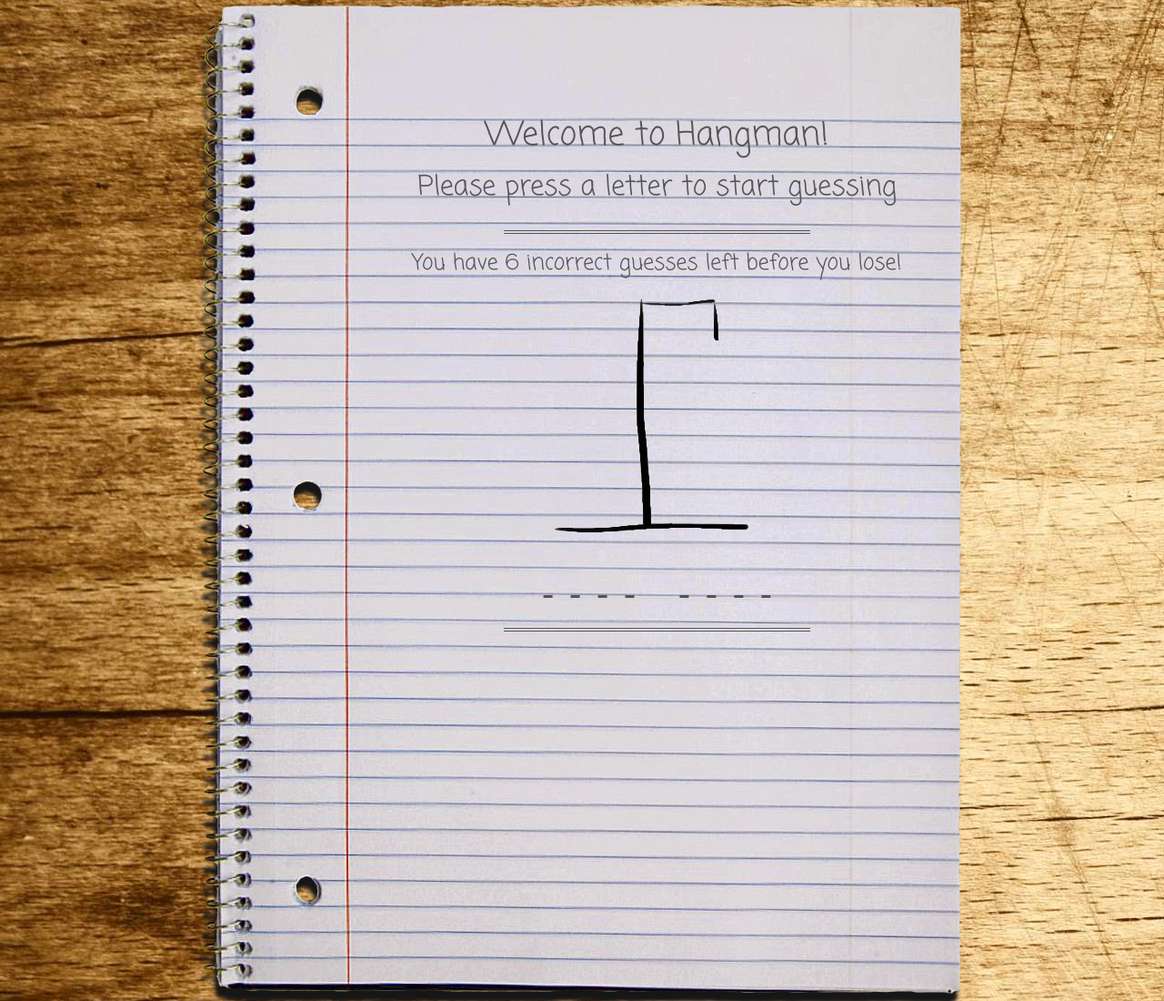
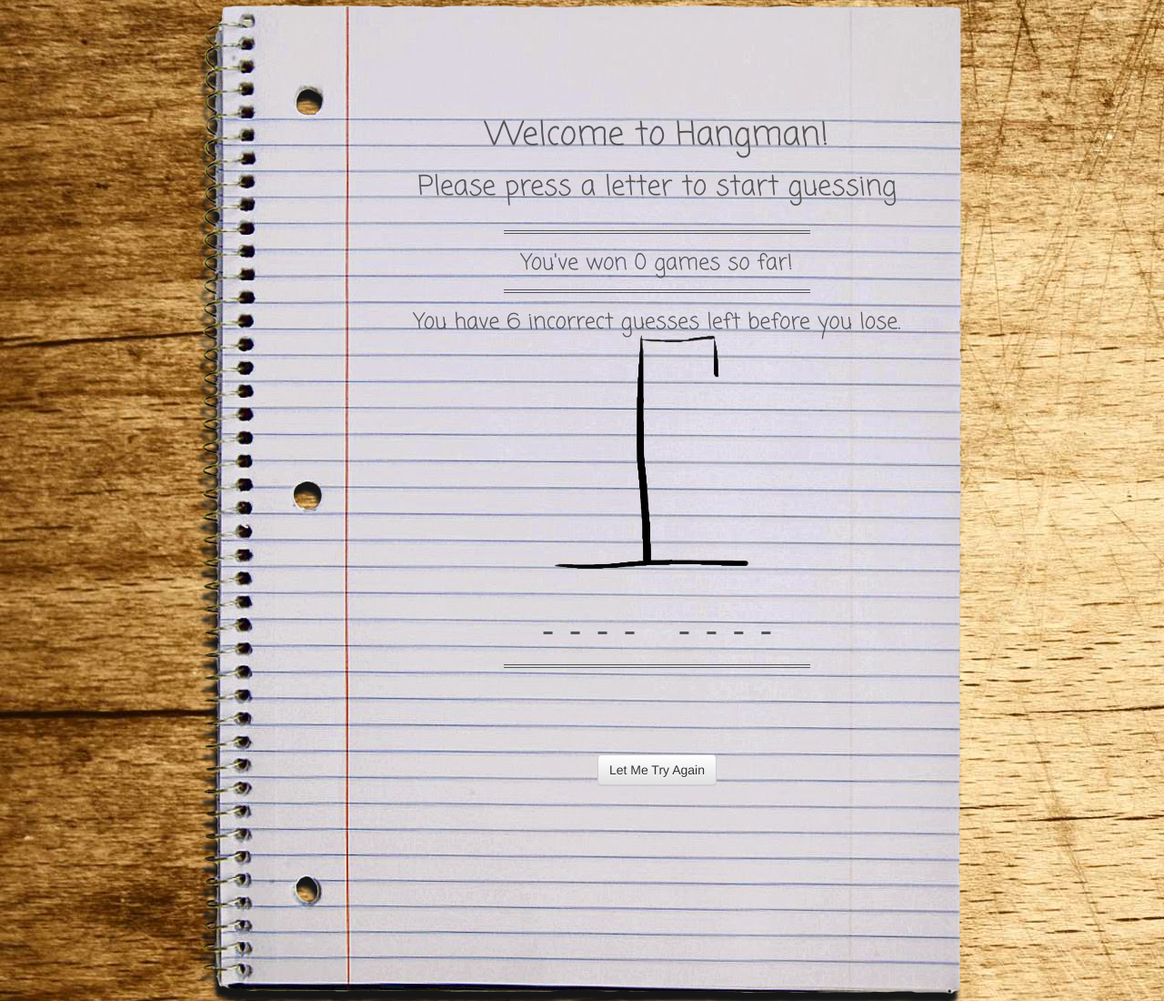
Before and after one commit to jakestenger/Hangman-Game, a PHP site: page / in a window 1280 px wide. Shown: the whole page at 91% size. Run offline with PHP 8.4, Linux system fonts and the light colour scheme; some web fonts are replaced.

Commit message:
added reset button

```diff
--- a/assets/css/style.css
+++ b/assets/css/style.css
@@ -102,6 +102,13 @@ hr
 	margin-top: 10px;
 }
 
+#button
+{
+  background-color: hsl(0, 0%, 94%) !important;
+  background-repeat: repeat-x;
+  background-image: -khtml-gradient(linear, left top, left bottom, from(#ded8d8), to(#efefef));
+}
+
 #letter4
 {
 	text-decoration: none;
--- a/assets/javascript/game.js
+++ b/assets/javascript/game.js
@@ -2,17 +2,36 @@ var guesses = 0;
 var bad_guesses = [];
 var good_guesses = [];
 var keep_listening = true;
+var total_score = 0;
 var alphabet = ["a","b","c","d","e","f","g","h","i","j","k","l","m","n","o","p","q","r","s","t","u","v","w","x","y","z"]
 var letters = {
 	letter0: "s",
 	letter1: "t",
 	letter2: "a",
 	letter3: "r",
+	letter4: " ",
 	letter5: "t",
 	letter6: "r",
 	letter7: "e",
 	letter8: "k"
 };
+
+function reset() {
+	for (var i = 0; i < bad_guesses.length; i++) {
+		document.getElementById("wrong-letter" + (i + 1)).innerHTML = "";
+	}
+	for (var key in letters) {
+		document.getElementById(key).innerHTML = "&nbsp";
+	}
+	keep_listening = true;
+	guesses = 0;
+	bad_guesses = [];
+	good_guesses = [];
+	keep_listening = true;
+	document.getElementById("bad-guess-counter").innerHTML = "";
+	document.getElementById("guesses-remaining").innerHTML = " " + 6 + " ";
+	document.getElementById("playboard").innerHTML = '<img src="assets/images/hm0.png">'
+}
 
 
 document.onkeyup = function(event) {
@@ -60,8 +79,10 @@ document.onkeyup = function(event) {
 				}
 				if (good_guesses.length === 8) {
 					keep_listening = false;
+					total_score++;
 					document.getElementById("playboard").style.height = "320px";
 					document.getElementById("playboard").innerHTML = '<iframe width="560" height="315" src="https://www.youtube.com/embed/RfnaxhJY4Yc?autoplay=1;rel=0&amp;controls=0&amp;showinfo=0" frameborder="0" allowfullscreen></iframe>'
+					document.getElementById("total-score").innerHTML = total_score;
 				}
 			}
 			if (!match) {
--- a/index.html
+++ b/index.html
@@ -23,9 +23,13 @@
 				<h1>Welcome to Hangman!</h1>
 				<h2>Please press a letter to start guessing</h2>
 			</div>
+			<div id="total-score-box" class="stats">
+				<hr>
+				<h3>You've won <span id="total-score">0</span> games so far!</h3>
+			</div>
 			<div id="guesses-remaining-box" class="stats">
 				<hr>
-				<h3>You have <span id="guesses-remaining">6</span> incorrect guesses left before you lose!</h3>
+				<h3>You have <span id="guesses-remaining">6</span> incorrect guesses left before you lose.</h3>
 			</div>
 			<div id="playboard">
 				<img src="assets/images/hm0.png">
@@ -53,6 +57,7 @@
 				<p class="wrong-letter" id="wrong-letter5">&nbsp</p>
 				<p class="wrong-letter" id="wrong-letter6">&nbsp</p>
 			</div>
+			<div id="button" class="btn btn-default" onclick="reset()">Let Me Try Again</div>
 		</div>
 	</div>
 </body>
```
